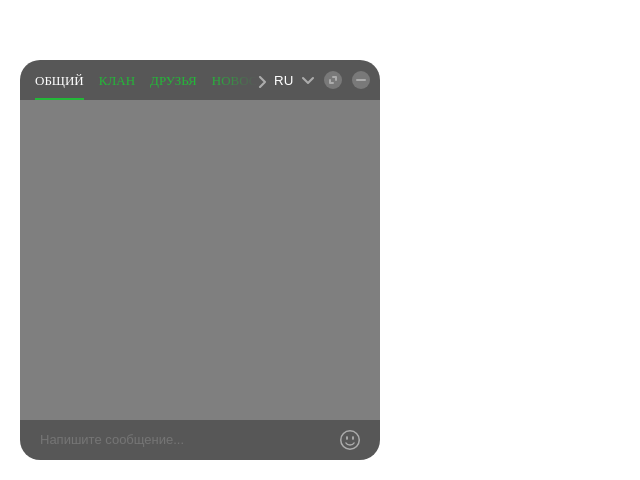
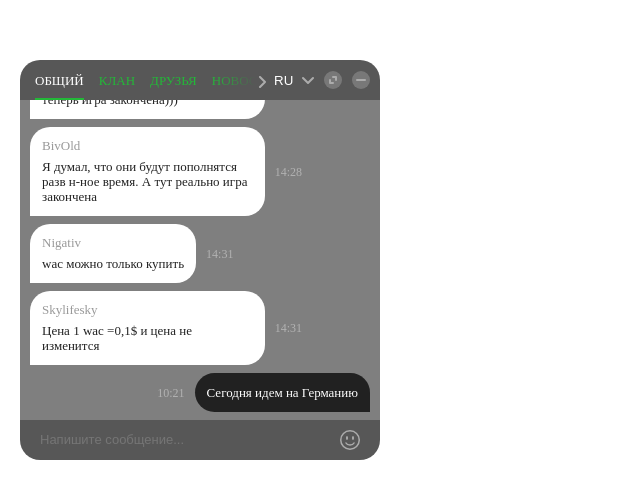
Before and after one commit to KiNgLerArter/test_task, a React (Create React App) app: page / in a window 1280 px wide. Shown: the part 320-800 px from the top of the page, without its empty margins (0-640 px from the left). Built offline with nearby package versions, Linux system fonts and the light colour scheme; a web font is replaced by a local one.

Commit message:
feat(Main.js): Main layout

```diff
--- a/src/assets/css/case.css
+++ b/src/assets/css/case.css
@@ -130,6 +130,13 @@
   display: flex;
   flex-direction: column;
   justify-content: space-around;
+  align-items: flex-start;
+}
+
+.flex_column_flex-start_flex-start {
+  display: flex;
+  flex-direction: column;
+  justify-content: flex-start;
   align-items: flex-start;
 }
 
--- /dev/null
+++ b/src/components/MainComp/MainComp.js
@@ -0,0 +1,44 @@
+import React from 'react';
+
+import classes from './MainComp.module.css';
+
+import MessageComp from './MessageComp/MessageComp';
+import MyMessageComp from './MyMessageComp/MyMessageComp';
+
+const mainComp = React.forwardRef((props, ref) => (
+  <main
+    className={classes.MainComp + ' width_100 flex_column_flex-start_flex-start'}
+  >
+    <MessageComp
+      nickName={'IDontKnow'}
+      message={'Прикольно. все СОС потрачены, теперь игра закончена))) '}
+      date={'14:29'}
+    />
+    <MessageComp
+      nickName={'BivOld'}
+      message={'Я думал, что они будут пополнятся разв н-ное время. А тут реально игра закончена'}
+      date={'14:28'}
+    />
+    <MessageComp
+      nickName={'Nigativ'}
+      message={'wac можно только купить'}
+      date={'14:31'}
+    />
+    <MessageComp
+      nickName={'Skylifesky'}
+      message={'Цена 1 wac =0,1$ и цена не изменится'}
+      date={'14:31'}
+    />
+    <MyMessageComp
+      message={'Сегодня идем на Германию'}
+      date={'10:21'}
+    />
+    <div
+      ref={ref}
+    >
+
+    </div>
+  </main>
+));
+
+export default mainComp;
--- /dev/null
+++ b/src/components/MainComp/MainComp.module.css
@@ -0,0 +1,12 @@
+.MainComp {
+  height: 320px;
+  background: rgba(0, 0, 0, 0.5);
+  overflow-x: hidden;
+  overflow-y: scroll;
+  padding: 10px 10px 0 10px;
+  box-sizing: border-box;
+}
+
+.MainComp::-webkit-scrollbar {
+  width: 0;
+}
--- /dev/null
+++ b/src/components/MainComp/MessageComp/MessageComp.js
@@ -0,0 +1,29 @@
+import classes from './MessageComp.module.css';
+
+const messageComp = (props) => (
+  <div
+    className={classes.MessageComp + ' flex_flex-start_center'}
+  >
+    <section
+      className={classes.Message}
+    >
+      <header
+        className={classes.Message__NickName + ' Fonts_13_14'}
+      >
+        {props.nickName}
+      </header>
+      <main
+        className={classes.Message__Text + ' Fonts_13_15'}
+      >
+        {props.message}
+      </main>
+    </section>
+    <section
+      className={classes.Date + ' Fonts_12_12'}
+    >
+      {props.date}
+    </section>
+  </div>
+)
+
+export default messageComp;
--- /dev/null
+++ b/src/components/MainComp/MessageComp/MessageComp.module.css
@@ -0,0 +1,26 @@
+.MessageComp {
+  max-width: 80%;
+  margin-bottom: 8px;
+}
+
+.Message {
+  background: #FFFFFF;
+  border-radius: 20px 20px 20px 0px;
+  padding: 12px;
+  box-sizing: border-box;
+  margin-right: 10px;
+}
+
+.Date {
+  color: #FFF;
+  opacity: 40%;
+}
+
+.Message__NickName {
+  color: #999999;
+  margin-bottom: 6px;
+}
+
+.Message__Text {
+  white-space: normal;
+}
--- /dev/null
+++ b/src/components/MainComp/MyMessageComp/MyMessageComp.js
@@ -0,0 +1,28 @@
+import classes from './MyMessageComp.module.css';
+
+const myMessageComp = (props) => (
+  <div
+    className={classes.Wrapper + ' width_100 flex_flex-end_center'}
+  >
+    <div
+      className={classes.MyMessageComp + ' flex_flex-end_center'}
+    >
+      <section
+        className={classes.Date + ' Fonts_12_12'}
+      >
+        {props.date}
+      </section>
+      <section
+        className={classes.Message}
+      >
+        <div
+          className={classes.Message__Text + ' Fonts_13_15'}
+        >
+          {props.message}
+        </div>
+      </section>
+    </div>
+  </div>
+)
+
+export default myMessageComp;
--- /dev/null
+++ b/src/components/MainComp/MyMessageComp/MyMessageComp.module.css
@@ -0,0 +1,25 @@
+.Wrapper {
+
+}
+
+.MyMessageComp {
+  max-width: 80%;
+  margin-bottom: 8px;
+}
+
+.Message {
+  background: #212121;
+  border-radius: 20px 20px 0 20px;
+  padding: 12px;
+  box-sizing: border-box;
+  margin-left: 10px;
+}
+
+.Date {
+  color: #FFF;
+  opacity: 40%;
+}
+
+.Message__Text {
+  color: #FFF;
+}
--- a/src/containers/Main/Main.js
+++ b/src/containers/Main/Main.js
@@ -1,16 +1,24 @@
 import React, { Component } from 'react';
 
-import classes from './Main.module.css';
+import MainComp from '../../components/MainComp/MainComp';
 
 class Main extends Component {
+  mainCompRef = React.createRef();
+
+  componentDidMount = () => {
+    this.mainCompRef.current.scrollIntoView({block: "center", behavior: "smooth"});
+  }
+
+  componentDidUpdate = () => {
+    this.mainCompRef.current.scrollIntoView({block: "center", behavior: "smooth"});
+  }
+
   render() {
 
     return (
-      <main
-        className={classes.Main + ' width_100'}
-      >
-
-      </main>
+      <MainComp
+        ref={this.mainCompRef}
+      />
     )
   }
 }
--- a/src/containers/Main/Main.module.css
+++ /dev/null
@@ -1,4 +0,0 @@
-.Main {
-  height: 320px;
-  background: rgba(0, 0, 0, 0.5);
-}
```
Also changed, not shown: 1 other file (tests, documents, lock files or other folders).
